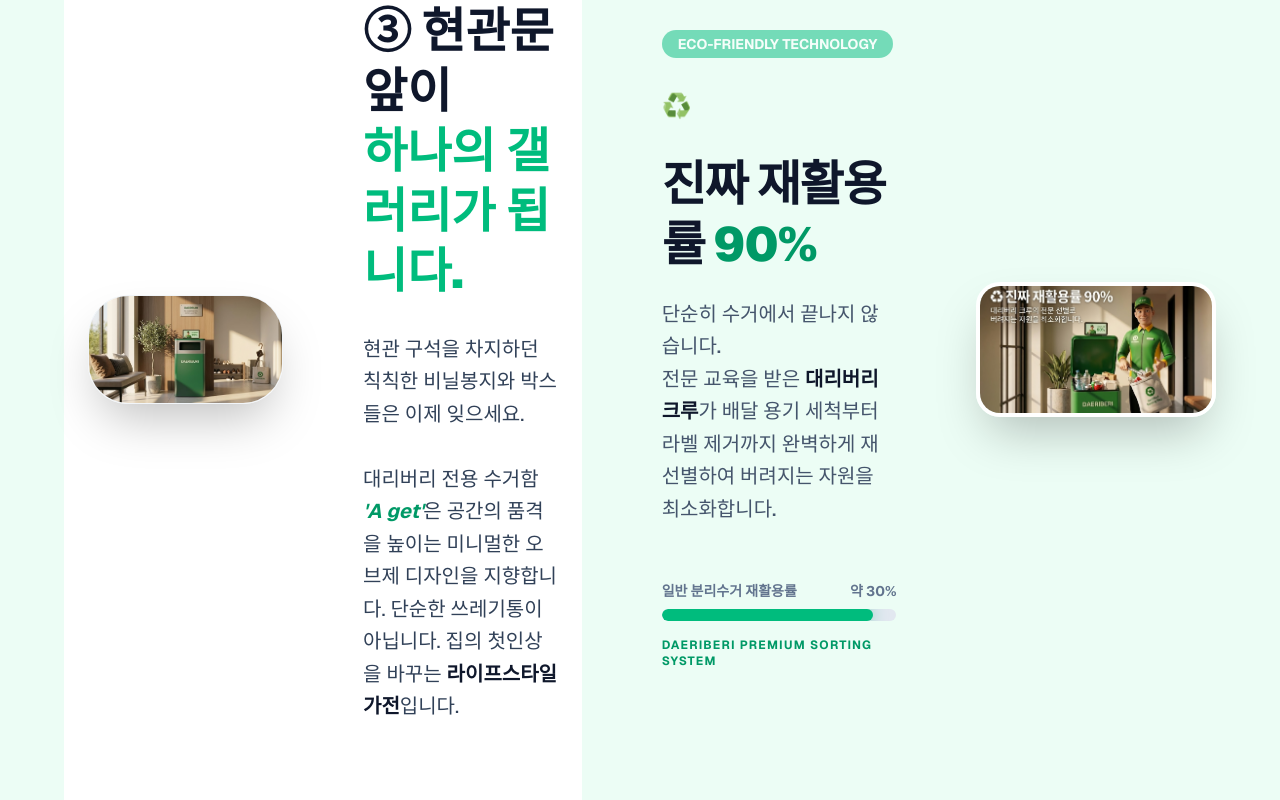
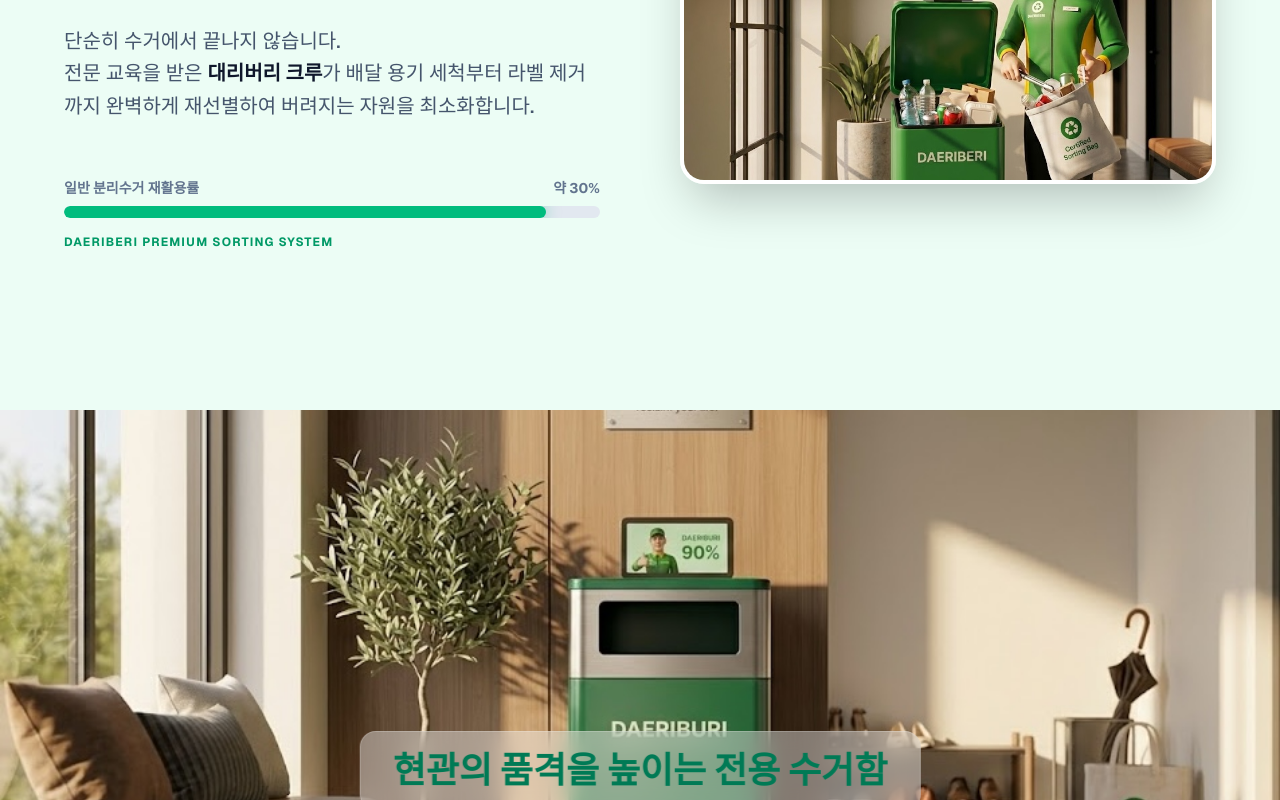
Before and after one commit to yaguwangofficial-stack/daeriburi, a Next.js app: page / in a window 1280 px wide. Shown: the part 4600-5400 px from the top of the page. Built offline with nearby package versions, Linux system fonts and the light colour scheme.

Commit message:
Fix: image path for recycling section

```diff
--- a/app/page.tsx
+++ b/app/page.tsx
@@ -196,26 +196,6 @@
           </p>
         </div>
       </div>
-
-{/* SECTION 8: VALUE 03 - 인테리어 (감성/공간 확장) */}
-<section className="py-40 bg-white px-6">
-  <div className="max-w-6xl mx-auto flex flex-col md:flex-row items-center gap-20">
-    <div className="w-full md:w-1/2 aspect-video rounded-[40px] overflow-hidden shadow-2xl border border-slate-100 relative group">
-      <img src="/gallery_bg.png" className="w-full h-full object-cover group-hover:scale-105 transition-transform duration-700" alt="A get interior" />
-    </div>
-    <div className="w-full md:w-1/2 space-y-8">
-      <span className="text-emerald-600 font-black tracking-widest text-sm uppercase">THE ART OF ENTRANCE</span>
-      <h3 className="text-5xl font-black leading-tight">③ 현관문 앞이 <br /><span className="text-emerald-500">하나의 갤러리가 됩니다.</span></h3>
-      <p className="text-xl text-slate-700 leading-relaxed">
-        현관 구석을 차지하던 칙칙한 비닐봉지와 박스들은 이제 잊으세요.
-        <br /><br />
-        대리버리 전용 수거함 <span className="font-bold italic text-emerald-600">'A get'</span>은
-        공간의 품격을 높이는 미니멀한 오브제 디자인을 지향합니다.
-        단순한 쓰레기통이 아닙니다. 집의 첫인상을 바꾸는 <span className="text-slate-900 font-black">라이프스타일 가전</span>입니다.
-      </p>
-    </div>
-  </div>
-</section>
 
     </div>
   </div>
```
